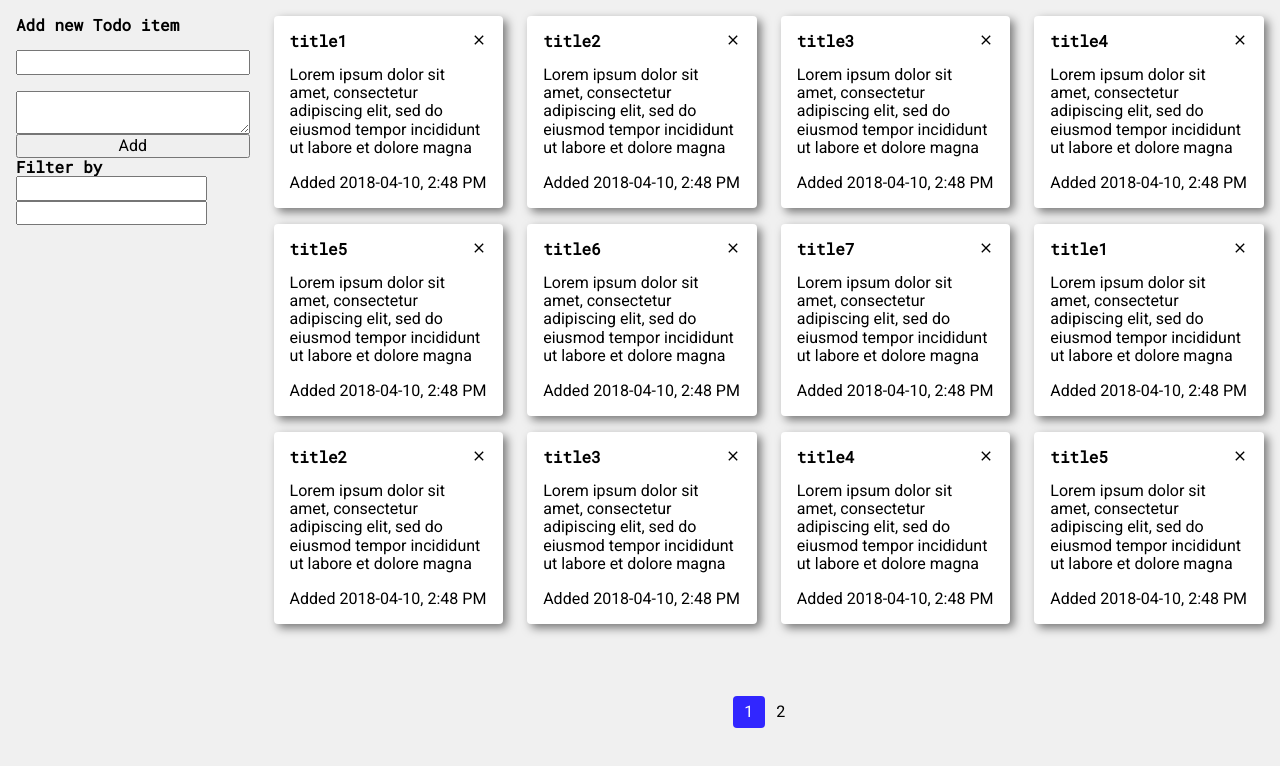
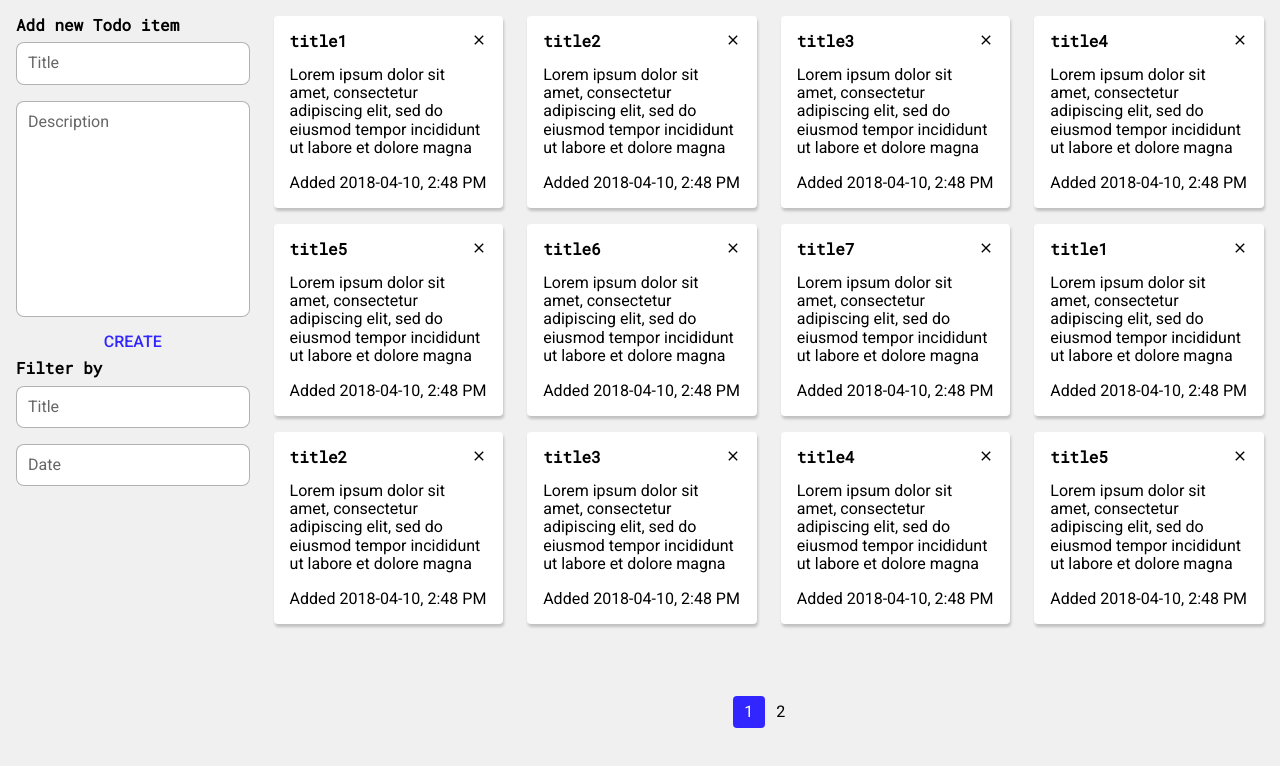
Before and after one commit to eyeslikeflame/potatodo-list, an Angular app: page / in a window 1280 px wide. Shown: the top 766 px of the page. Built offline with nearby package versions, Linux system fonts and the light colour scheme.

Commit message:
cute material-styled textfields

```diff
--- a/src/app/app.component.scss
+++ b/src/app/app.component.scss
@@ -15,10 +15,9 @@ main {
 }
 
 .manage-container {
-  flex-basis: 20%;
+  flex-basis: calc(20% - 1rem);
   overflow-x: hidden;
   padding-right: 1rem;
-  box-sizing: border-box;
   @include mobile {
     flex-basis: 100%;
   }
--- a/src/app/app.service.ts
+++ b/src/app/app.service.ts
@@ -45,7 +45,7 @@ export class AppService {
   }
 
   public addElement( el ): void {
-    this._todos.push( el );
+    this._todos.unshift( el );
     this.paginate( this._todos );
   }
 
--- a/src/app/edit-item/edit-item.component.html
+++ b/src/app/edit-item/edit-item.component.html
@@ -1,8 +1,18 @@
 <div class="shadow" (click)="close()"></div>
 <div class="card">
+  <h3 class="title">
+    Edit item
+  </h3>
   <form #editForm="ngForm">
-    <input type="text" name="title" [ngModel]="item.title">
-    <textarea type="text" name="description" [ngModel]="item.description"></textarea>
-    <button type="submit" (click)="edit( editForm, $event )">Save</button>
+    <div class="potato-input potato-input__white-background" [ngClass]="{'potato-input__filled': editTitle.value}">
+      <input #editTitle type="text" id="edit-title" name="title" [ngModel]="item.title">
+      <label for="edit-title">Title</label>
+    </div>
+
+    <div class="potato-input potato-input__white-background" [ngClass]="{'potato-input__filled': editDescription.value}">
+      <textarea #editDescription id="edit-description" type="text" name="description" [ngModel]="item.description"></textarea>
+      <label for="edit-description">Description</label>
+    </div>
+    <button class="potato-button potato-button__flat" type="submit" (click)="edit( editForm, $event )">Save</button>
   </form>
 </div>
--- a/src/app/edit-item/edit-item.component.scss
+++ b/src/app/edit-item/edit-item.component.scss
@@ -1,11 +1,21 @@
 @import '../../styles/vars';
 .card {
   width: 25rem;
-  height: 30rem;
+  height: 24rem;
   background: #6200EE;
   @include card;
 }
-
+form {
+  display: flex;
+  flex-flow: column;
+  align-items: flex-end;
+}
+h3 {
+  margin: 0.5rem 0 1rem;
+}
+button {
+  margin-top: 1rem;
+}
 .shadow {
   position: absolute;
   left: 0;
--- a/src/app/manage/manage.component.html
+++ b/src/app/manage/manage.component.html
@@ -3,9 +3,21 @@
     Add new Todo item
   </div>
   <form #createForm="ngForm">
-    <input type="text" name="title" [(ngModel)]="title">
-    <textarea type="text" name="description" [(ngModel)]="description"></textarea>
-    <button type="submit" (click)="createItem( createForm, $event )">Add</button>
+    <div class="potato-input"  [ngClass]="{'potato-input__filled': title}">
+      <input id="create-title"
+             type="text"
+             name="title"
+             [(ngModel)]="title">
+      <label for="create-title">Title</label>
+    </div>
+    <div class="potato-input" [ngClass]="{'potato-input__filled': description}">
+      <textarea type="text"
+                id="create-description"
+                name="description"
+                [(ngModel)]="description"></textarea>
+      <label for="create-description">Description</label>
+    </div>
+    <button class="potato-button potato-button__flat" type="submit" (click)="createItem( createForm, $event )">Create</button>
   </form>
 </section>
 <section>
@@ -13,7 +25,13 @@
     Filter by
   </div>
   <div class="filters">
-    <input type="text" (input)="filterByTitle($event)">
-    <input type="text" (input)="filterByDate($event)">
+    <div class="potato-input">
+      <input id="filter-title" type="text" (input)="filterByTitle($event)">
+      <label for="filter-title">Title</label>
+    </div>
+    <div class="potato-input">
+      <input id="filter-date" type="text" (input)="filterByDate($event)">
+      <label for="filter-date">Date</label>
+    </div>
   </div>
 </section>
--- a/src/app/manage/manage.component.scss
+++ b/src/app/manage/manage.component.scss
@@ -5,7 +5,10 @@ section {
 form {
   display: flex;
   flex-flow: column;
-  input {
-    margin: 1rem 0;
-  }
+  align-items: center;
 }
+
+.filters {
+  display: flex;
+  flex-flow: column;
+}
--- a/src/app/manage/manage.component.ts
+++ b/src/app/manage/manage.component.ts
@@ -12,6 +12,8 @@ import { ManageFilterService } from './manage-filter.service';
 export class CreateItemComponent implements OnInit {
   public description = '';
   public title = '';
+  public titleFilter = null;
+  public dateFilter = null;
 
   constructor( public appService: AppService, public filterService: ManageFilterService ) {
   }
@@ -28,11 +30,13 @@ export class CreateItemComponent implements OnInit {
   }
 
   filterByTitle( event ) {
-    this.filterService.filterBy( 'title', event.target.value )
-    // this.appService.filterBy.title( event.target.value );
+    const val = event.target.value;
+    this.titleFilter = val || null;
+    this.filterService.filterBy( 'title', val );
   }
   filterByDate( event ) {
-    this.filterService.filterBy( 'date', event.target.value )
-    // this.appService.filterBy.title( event.target.value );
+    const val = event.target.value;
+    this.dateFilter = val || null;
+    this.filterService.filterBy( 'date', val );
   }
 }
--- a/src/app/todo-item/todo-item.component.scss
+++ b/src/app/todo-item/todo-item.component.scss
@@ -19,6 +19,9 @@
   cursor: pointer;
   user-select: none;
   @include card;
+  &:hover {
+    background: rgba(0,0,0,0.01);
+  }
 }
 
 .title {
--- a/src/index.html
+++ b/src/index.html
@@ -5,7 +5,7 @@
   <title>Potato-do</title>
   <base href="/">
 
-  <link href="https://fonts.googleapis.com/css?family=Roboto+Mono|Roboto:400,700" rel="stylesheet">
+  <link href="https://fonts.googleapis.com/css?family=Roboto+Mono|Roboto:400,500,700" rel="stylesheet">
   <meta name="viewport" content="width=device-width, initial-scale=1">
   <link rel="icon" type="image/x-icon" href="favicon.ico">
 </head>
--- a/src/styles/_vars.scss
+++ b/src/styles/_vars.scss
@@ -14,10 +14,100 @@ $mobile-width: 500px;
 @mixin card {
   background: #ffffff;
   border-radius: 0.25rem;
-  box-shadow: 4px 4px 10px rgba(0, 0, 0, 0.5);
+  box-shadow: 1px 3px 3px rgba(0, 0, 0, 0.2);
   padding: 1rem;
 }
 
 @mixin input {
+  .potato-input {
+    position: relative;
+    margin: 0.5rem 0;
+    display: flex;
+    width: 100%;
 
+    textarea {
+      resize: none;
+      height: 12rem;
+    }
+
+    input, textarea {
+      width: 100%;
+      border-radius: 0.5rem;
+      box-shadow: inset 0 0 0 1px rgba(0,0,0,0.3);
+      border: none;
+      padding: 0.75rem;
+      outline: none;
+      background: #ffffff;
+      transition: 100ms ease;
+      &:focus + label {
+        top: -0.75rem;
+        background: linear-gradient(to top, transparent 1%,transparent 45%,$background 45%,$background 45%,$background 100%);
+        transform: scale(0.8);
+        font-weight: 700;
+        color: $blue;
+      }
+      &:focus, &.potato-input__filled {
+        box-shadow: inset 0 0 0 2px $blue;
+      }
+    }
+
+    label {
+      transform: scale(1);
+      top: 0.5rem;
+      left: 0.25rem;
+      position: absolute;
+      transition: 100ms ease;
+      font-family: Roboto, sans-serif;
+      font-weight: 400;
+      color: rgba(0,0,0,0.6);
+      padding: 0.25rem 0.5rem;
+    }
+
+    &.potato-input__white-background {
+      input + label, textarea + label {
+        background: linear-gradient(to top, transparent 1%,transparent 45%,#ffffff 45%,#ffffff 45%,#ffffff 100%);
+      }
+    }
+
+    &.potato-input__filled {
+      input, textarea {
+        box-shadow: inset 0 0 0 2px $blue;
+      }
+      label {
+        top: -0.75rem;
+        background: linear-gradient(to top, transparent 1%,transparent 45%,$background 45%,$background 45%,$background 100%);
+        transform: scale(0.8);
+        font-weight: 700;
+        color: $blue;
+      }
+    }
+  }
 }
+
+@mixin button {
+  .potato-button {
+    border-radius: 0.25rem;
+    border: none;
+    outline: none;
+    text-transform: uppercase;
+    cursor: pointer;
+    padding: 0.5rem 1rem;
+    transition: 150ms ease;
+    font-weight: 500;
+    &__flat {
+      background: none;
+      color: $blue;
+      &:hover {
+        background: rgba(0,0,0,0.05);
+      }
+      &:active {
+        background: rgba(49,38,255,0.4);
+      }
+    }
+    &__raised {
+      background: $blue;
+      color: #ffffff;
+      box-shadow: 0 3px 1px -2px rgba(0,0,0,.2), 0 2px 2px 0 rgba(0,0,0,.14), 0 1px 5px 0 rgba(0,0,0,.12);;
+    }
+  }
+}
--- a/src/styles/styles.scss
+++ b/src/styles/styles.scss
@@ -1,6 +1,6 @@
 /* You can add global styles to this file, and also import other style files */
 @import 'normalize';
-@import "vars";
+@import 'vars';
 html {
   font-family: Roboto, sans-serif;
 }
@@ -13,3 +13,6 @@ body {
   font-family: 'Roboto Mono', monospace;
   font-weight: 700;
 }
+
+@include input;
+@include button;
```
